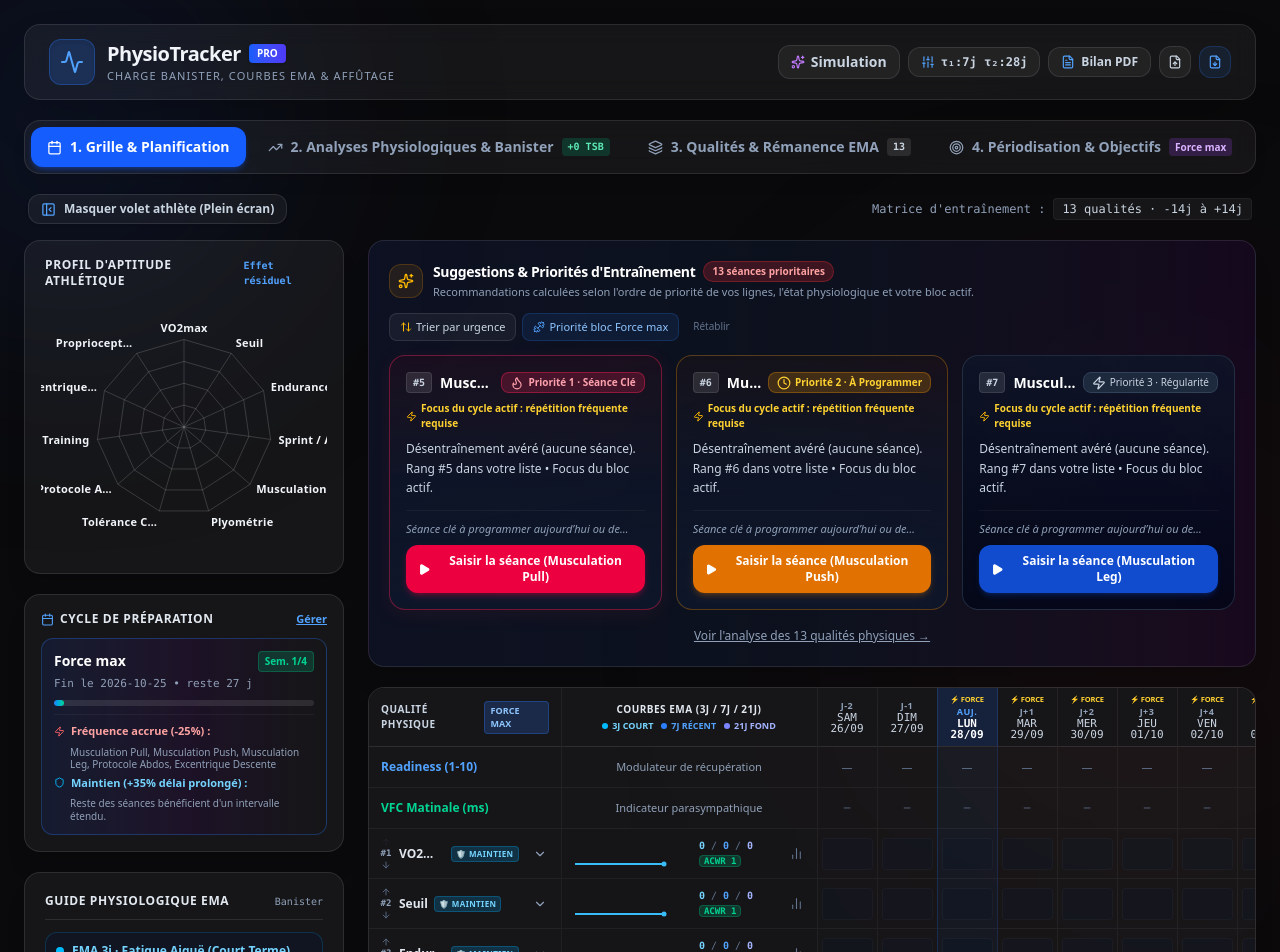
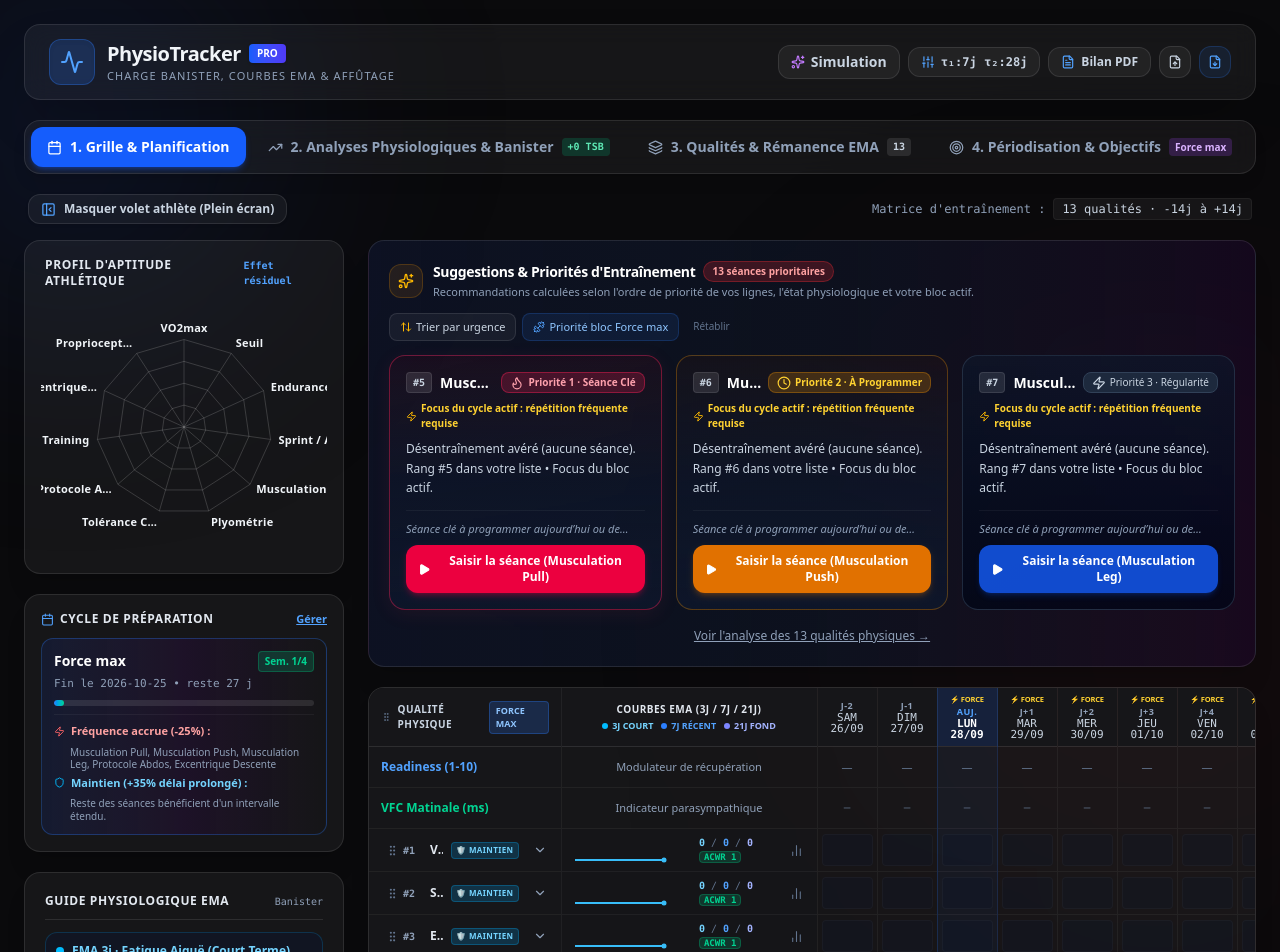
Before and after one commit to Voiston/Physio-Training, a React (Vite) app: page / in a window 1280 px wide. Shown: the top 952 px of the page. Built offline with nearby package versions, Linux system fonts and the light colour scheme.

Commit message:
feat: enable drag-and-drop reordering for qualities
Implemented drag-and-drop functionality in the Grid component and added a reorderQualities hook to allow custom manual sorting of qualities.

```diff
--- a/src/App.tsx
+++ b/src/App.tsx
@@ -28,6 +28,7 @@ export default function App() {
     events,
     qualities,
     moveQuality,
+    reorderQualities,
     reorderByBlockFocus,
     reorderByUrgency,
     resetQualitiesOrder,
@@ -464,6 +465,7 @@ export default function App() {
                   qualitiesEMA={qualitiesEMA}
                   trainingBlocks={trainingBlocks}
                   moveQuality={moveQuality}
+                  reorderQualities={reorderQualities}
                   onCellClick={(q: any, dateStr: string, currentData: any) => setModalInfo({ qId: q.id, qName: q.name, dateStr, currentData })}
                   onQualityClick={(q: any) => setQualityChartInfo(q)}
                   onMetricClick={(dateStr: string, type: string, currentValue: any) => {
--- a/src/components/Grid.jsx
+++ b/src/components/Grid.jsx
@@ -5,7 +5,7 @@ import {
 } from 'recharts';
 import { computeCellState, getActiveBlockForDate } from '../utils/physiology';
 import QualitySparkline from './QualitySparkline';
-import { ChevronDown, ChevronUp, BarChart2, ArrowUp, ArrowDown } from 'lucide-react';
+import { ChevronDown, ChevronUp, BarChart2, GripVertical, ArrowUp, ArrowDown } from 'lucide-react';
 
 export default function Grid({
   timeline,
@@ -15,11 +15,68 @@ export default function Grid({
   qualitiesEMA,
   trainingBlocks = [],
   moveQuality,
+  reorderQualities,
   onCellClick,
   onMetricClick,
   onQualityClick
 }) {
   const [expandedQualityId, setExpandedQualityId] = useState(null);
+  const [draggedQualityId, setDraggedQualityId] = useState(null);
+  const [dragOverQualityId, setDragOverQualityId] = useState(null);
+  const [dropPosition, setDropPosition] = useState(null); // 'before' | 'after'
+
+  const handleDragStart = (e, qId, index) => {
+    setDraggedQualityId(qId);
+    e.dataTransfer.setData('text/plain', qId);
+    e.dataTransfer.effectAllowed = 'move';
+  };
+
+  const handleDragOver = (e, targetQId) => {
+    if (!draggedQualityId || draggedQualityId === targetQId) return;
+    e.preventDefault();
+    e.dataTransfer.dropEffect = 'move';
+
+    const rect = e.currentTarget.getBoundingClientRect();
+    const relY = e.clientY - rect.top;
+    const position = relY < rect.height / 2 ? 'before' : 'after';
+
+    if (dragOverQualityId !== targetQId || dropPosition !== position) {
+      setDragOverQualityId(targetQId);
+      setDropPosition(position);
+    }
+  };
+
+  const handleDragLeave = (e) => {
+    if (!e.currentTarget.contains(e.relatedTarget)) {
+      setDragOverQualityId(null);
+      setDropPosition(null);
+    }
+  };
+
+  const handleDrop = (e, targetQId) => {
+    e.preventDefault();
+    if (draggedQualityId && targetQId && draggedQualityId !== targetQId) {
+      if (reorderQualities) {
+        reorderQualities(draggedQualityId, targetQId, dropPosition || 'before');
+      } else if (moveQuality) {
+        // Fallback
+        const sourceIdx = qualities.findIndex(q => q.id === draggedQualityId);
+        const targetIdx = qualities.findIndex(q => q.id === targetQId);
+        if (sourceIdx !== -1 && targetIdx !== -1) {
+          moveQuality(draggedQualityId, sourceIdx < targetIdx ? 'down' : 'up');
+        }
+      }
+    }
+    setDraggedQualityId(null);
+    setDragOverQualityId(null);
+    setDropPosition(null);
+  };
+
+  const handleDragEnd = () => {
+    setDraggedQualityId(null);
+    setDragOverQualityId(null);
+    setDropPosition(null);
+  };
 
   const todayStr = timeline.find(d => d.offset === 0)?.dateStr;
   const activeBlockToday = getActiveBlockForDate(todayStr, trainingBlocks);
@@ -61,7 +118,10 @@ export default function Grid({
             {/* Colonne 1 : Qualité */}
             <th className="p-3 w-48 sticky left-0 bg-[#161619] z-20 shadow-[2px_0_5px_rgba(0,0,0,0.2)]">
               <div className="flex items-center justify-between">
-                <span className="text-slate-300 font-bold tracking-wider">Qualité Physique</span>
+                <span className="text-slate-300 font-bold tracking-wider flex items-center gap-1.5" title="Glisser-déposer les qualités pour réorganiser l'ordre de priorité">
+                  <GripVertical size={12} className="text-slate-500" />
+                  <span>Qualité Physique</span>
+                </span>
                 {activeBlockToday && (
                   <span className="text-[9px] px-1.5 py-0.5 rounded bg-blue-500/20 text-blue-300 font-bold border border-blue-500/30">
                     {activeBlockToday.name}
@@ -184,6 +244,8 @@ export default function Grid({
             const emaInfo = qualitiesEMA?.[q.id];
             const isExpanded = expandedQualityId === q.id;
             const current = emaInfo?.current || { ema3: 0, ema7: 0, ema21: 0, acwr: 1 };
+            const isDragging = draggedQualityId === q.id;
+            const isOver = dragOverQualityId === q.id;
 
             const acwrBadge = current.acwr > 1.5
               ? 'bg-red-500/20 text-red-400 border-red-500/30'
@@ -197,7 +259,20 @@ export default function Grid({
 
             return (
               <Fragment key={q.id}>
-                <tr className="border-b border-white/5 hover:bg-white/[0.02] transition-colors">
+                <tr
+                  onDragOver={(e) => handleDragOver(e, q.id)}
+                  onDragLeave={handleDragLeave}
+                  onDrop={(e) => handleDrop(e, q.id)}
+                  className={`border-b transition-colors ${
+                    isDragging
+                      ? 'opacity-35 bg-blue-950/30'
+                      : isOver && dropPosition === 'before'
+                      ? 'shadow-[inset_0_2px_0_0_#3b82f6] bg-blue-500/10'
+                      : isOver && dropPosition === 'after'
+                      ? 'shadow-[inset_0_-2px_0_0_#3b82f6] bg-blue-500/10'
+                      : 'border-white/5 hover:bg-white/[0.02]'
+                  }`}
+                >
                   {/* Colonne Nom de la Qualité */}
                   <td
                     className="p-2.5 font-semibold bg-[#161619] sticky left-0 z-10 shadow-[2px_0_5px_rgba(0,0,0,0.2)] text-slate-200 cursor-pointer hover:text-blue-400 transition-colors group"
@@ -205,28 +280,34 @@ export default function Grid({
                     title={`Cliquer pour analyser ${q.name} en détail (Priorité #${index + 1})`}
                   >
                     <div className="flex items-center justify-between gap-1.5">
-                      <div className="flex items-center gap-1.5 min-w-0">
-                        {/* Boutons monter / descendre et rang */}
-                        <div className="flex flex-col items-center justify-center shrink-0 -my-1 text-slate-500">
-                          <button
-                            onClick={(e) => { e.stopPropagation(); moveQuality?.(q.id, 'up'); }}
-                            disabled={index === 0}
-                            className="p-0.5 rounded hover:text-white hover:bg-white/10 disabled:opacity-15 disabled:cursor-not-allowed cursor-pointer transition-colors"
-                            title="Monter cette qualité (priorité plus haute)"
-                          >
-                            <ArrowUp size={10} />
-                          </button>
-                          <span className="text-[9px] font-mono font-bold text-slate-400 leading-none">
+                      <div className="flex items-center gap-2 min-w-0">
+                        {/* Poignée de Glisser-Déposer (remplace les flèches haut/bas) */}
+                        <div
+                          draggable={true}
+                          onDragStart={(e) => { e.stopPropagation(); handleDragStart(e, q.id, index); }}
+                          onDragEnd={handleDragEnd}
+                          onClick={(e) => e.stopPropagation()}
+                          tabIndex={0}
+                          role="button"
+                          aria-label={`Glisser pour réorganiser la qualité ${q.name}, priorité #${index + 1}`}
+                          onKeyDown={(e) => {
+                            if (e.key === 'ArrowUp') {
+                              e.preventDefault();
+                              e.stopPropagation();
+                              moveQuality?.(q.id, 'up');
+                            } else if (e.key === 'ArrowDown') {
+                              e.preventDefault();
+                              e.stopPropagation();
+                              moveQuality?.(q.id, 'down');
+                            }
+                          }}
+                          className="flex items-center gap-1 px-1.5 py-1 -my-1 rounded-md text-slate-400 hover:text-white hover:bg-white/10 active:bg-blue-600/30 active:text-blue-200 cursor-grab active:cursor-grabbing border border-transparent hover:border-white/10 transition-all shrink-0 select-none group/grip"
+                          title={`Glisser-déposer pour changer la priorité de ${q.name} (Rang #${index + 1})`}
+                        >
+                          <GripVertical size={13} className="text-slate-500 group-hover/grip:text-blue-400 transition-colors" />
+                          <span className="text-[10px] font-mono font-bold text-slate-400 group-hover/grip:text-blue-300">
                             #{index + 1}
                           </span>
-                          <button
-                            onClick={(e) => { e.stopPropagation(); moveQuality?.(q.id, 'down'); }}
-                            disabled={index === qualities.length - 1}
-                            className="p-0.5 rounded hover:text-white hover:bg-white/10 disabled:opacity-15 disabled:cursor-not-allowed cursor-pointer transition-colors"
-                            title="Descendre cette qualité (priorité plus basse)"
-                          >
-                            <ArrowDown size={10} />
-                          </button>
                         </div>
 
                         <span className="truncate">{q.name}</span>
--- a/src/hooks/useData.ts
+++ b/src/hooks/useData.ts
@@ -535,6 +535,38 @@ export function useData() {
     });
   };
 
+  const reorderQualities = (sourceId: string, targetId: string, position: 'before' | 'after' = 'before') => {
+    if (!sourceId || !targetId || sourceId === targetId) return;
+    setQualitiesState(prev => {
+      const sourceIndex = prev.findIndex(q => q.id === sourceId);
+      if (sourceIndex === -1) return prev;
+
+      const next = [...prev];
+      const [movedItem] = next.splice(sourceIndex, 1);
+
+      const targetIndex = next.findIndex(q => q.id === targetId);
+      if (targetIndex === -1) return prev;
+
+      const insertIndex = position === 'after' ? targetIndex + 1 : targetIndex;
+      next.splice(insertIndex, 0, movedItem);
+
+      localStorage.setItem('physio_qualities', JSON.stringify(next));
+      return next;
+    });
+  };
+
+  const moveQualityToIndex = (sourceIndex: number, targetIndex: number) => {
+    if (sourceIndex === targetIndex) return;
+    setQualitiesState(prev => {
+      if (sourceIndex < 0 || sourceIndex >= prev.length || targetIndex < 0 || targetIndex >= prev.length) return prev;
+      const next = [...prev];
+      const [movedItem] = next.splice(sourceIndex, 1);
+      next.splice(targetIndex, 0, movedItem);
+      localStorage.setItem('physio_qualities', JSON.stringify(next));
+      return next;
+    });
+  };
+
   const reorderByBlockFocus = (block?: TrainingBlock | null) => {
     const targetBlock = block || activeBlockToday;
     if (!targetBlock || !targetBlock.focusQualities) return;
@@ -700,6 +732,8 @@ export function useData() {
     setQualities,
     moveQuality,
     moveQualityToTop,
+    reorderQualities,
+    moveQualityToIndex,
     reorderByBlockFocus,
     reorderByUrgency,
     resetQualitiesOrder,
```
